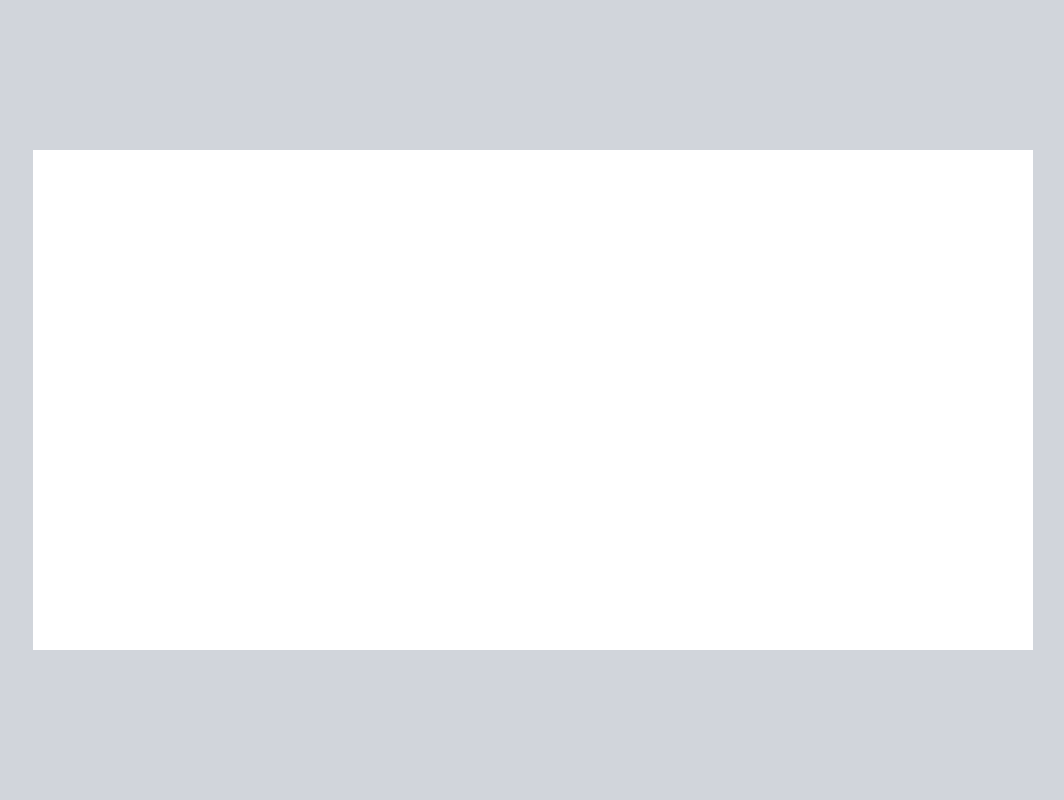
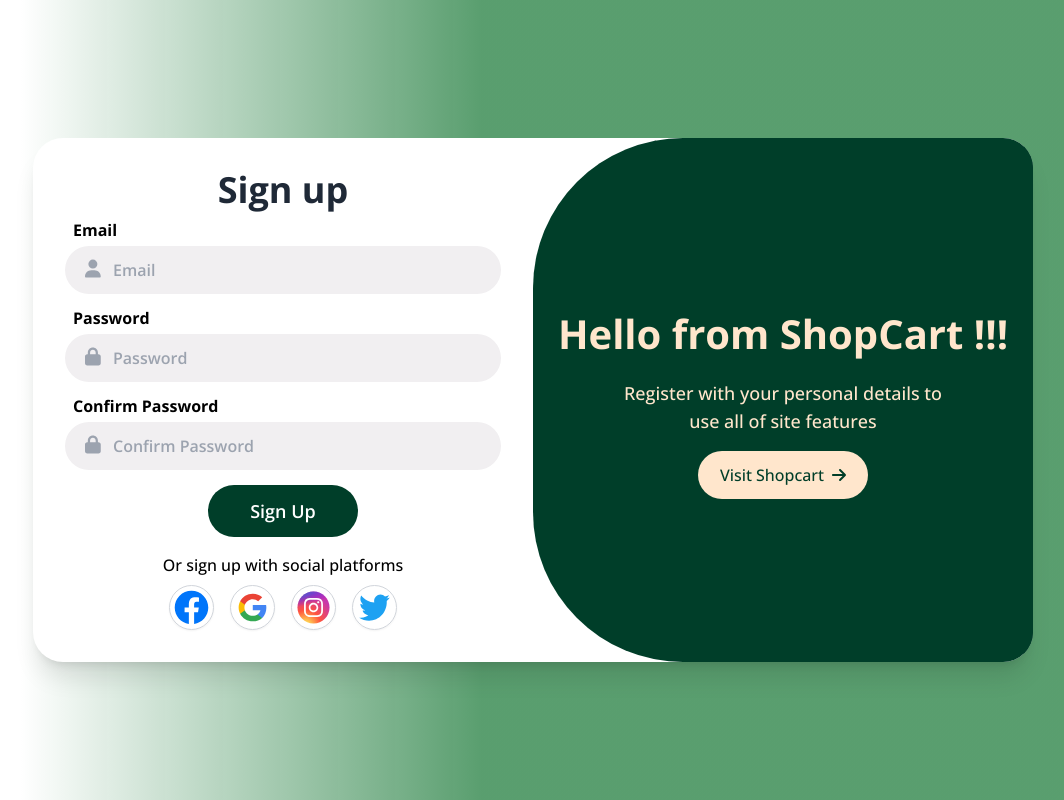
Before and after one commit to vudinhan2525/Shopcart, a React (Create React App) app in the folder front-end/: page /register in a window 1280 px wide. Shown: the whole page, without its empty margins (107-1171 px from the left). Built offline with nearby package versions, Linux system fonts and the light colour scheme.

Commit message:
ui sign up

```diff
--- a/front-end/src/components/AuthProvider/AuthProvider.js
+++ b/front-end/src/components/AuthProvider/AuthProvider.js
@@ -1,7 +1,7 @@
 import { createContext, useState } from 'react';
 const AuthContext = createContext();
 function AuthProvider({ children }) {
-  const [isLoggedIn, setIsLoggedIn] = useState();
+  const [isLoggedIn, setIsLoggedIn] = useState(false);
   const [showLoginModal, setShowLoginModal] = useState(false);
   const login = () => {
     setIsLoggedIn(true);
--- a/front-end/src/components/HeaderComponent/HeaderComponent.js
+++ b/front-end/src/components/HeaderComponent/HeaderComponent.js
@@ -7,8 +7,9 @@
 import CategoryMenu from './CategoryMenu/CategoryMenu';
 import { useContext } from 'react';
 import { AuthContext } from '../AuthProvider/AuthProvider';
+import ConditionalLink from '../../utils/ConditionalLink/ConditionalLink';
 function HeaderComponent() {
-  const { setShowLoginModal } = useContext(AuthContext);
+  const { isLoggedIn, setShowLoginModal } = useContext(AuthContext);
   return (
     <div className="flex py-2 backdrop-blur-md bg-[#F5F5F7]/70 items-center shadow-sm fixed top-0 right-0 left-0 z-50">
       <Link to="/" className="basis-1/4">
@@ -44,10 +45,15 @@
           {UserIcon()}
           <p>Account</p>
         </li>
-        <li className="flex w-[110px] justify-center items-center gap-2 cursor-pointer p-3 text-[15px] rounded-full transition-all hover:bg-gray-200">
+        <ConditionalLink
+          onClick={() => setShowLoginModal(true)}
+          to="/order"
+          condition={isLoggedIn}
+          className="select-none flex w-[110px] justify-center items-center gap-2 cursor-pointer p-3 text-[15px] rounded-full transition-all hover:bg-gray-200"
+        >
           {CartIcon()}
           <p>Cart </p>
-        </li>
+        </ConditionalLink>
       </ul>
     </div>
   );
--- a/front-end/src/index.css
+++ b/front-end/src/index.css
@@ -50,3 +50,12 @@
   background: rgb(4, 112, 239);
   background: linear-gradient(52deg, rgba(4, 112, 239, 1) 6%, rgba(255, 255, 255, 1) 49%, rgba(8, 239, 107, 1) 96%);
 }
+.bg-register-ct {
+  background: rgb(255, 255, 255);
+  background: linear-gradient(
+    90deg,
+    rgba(255, 255, 255, 1) 0%,
+    rgba(255, 255, 255, 1) 10%,
+    rgba(84, 155, 106, 0.9676093948321516) 46%
+  );
+}
--- a/front-end/src/pages/RegisterPage/RegisterPage.js
+++ b/front-end/src/pages/RegisterPage/RegisterPage.js
@@ -1,8 +1,80 @@
+import { FontAwesomeIcon } from '@fortawesome/react-fontawesome';
+import { faArrowRight, faLock, faUser } from '@fortawesome/free-solid-svg-icons';
+import { FacebookIcons, GoogleIcons, InstagramIcons, TwiterIcons } from '../../utils/IconSVG/index';
 function RegisterPage() {
   return (
-    <div className="fixed top-0 bottom-0 right-0 left-0 bg-gray-300 w-full">
-      <div className="right-[50%] translate-x-[50%] translate-y-[-50%] top-[50%] absolute w-[1000px] h-[500px] bg-white">
-        <div></div>
+    <div className="fixed top-0 bottom-0 right-0 left-0 bg-register-ct  w-full">
+      <div className="right-[50%] translate-x-[50%] translate-y-[-50%] overflow-hidden rounded-[30px] shadow-xl top-[50%] absolute w-[1000px]  bg-white">
+        <div className="flex">
+          <div className="basis-1/2">
+            <div className="px-8 py-8 ">
+              <header className="text-center text-4xl font-bold text-gray-800 mb-2">Sign up</header>
+              <p className="text-base ml-2 font-bold mb-1">Email</p>
+              <div className="flex items-center relative">
+                <div className="absolute top-[50%] translate-y-[-55%] left-[20px]  text-lg text-[#9CA3AF]">
+                  <FontAwesomeIcon icon={faUser} />
+                </div>
+                <input
+                  placeholder="Email"
+                  className="w-full bg-[#F1EFF1] outline-none px-12  font-semibold py-3 rounded-full"
+                ></input>
+              </div>
+              <p className="ml-2 font-bold mt-3 mb-1">Password</p>
+              <div className="flex items-center relative">
+                <div className="absolute top-[50%] translate-y-[-55%] left-[20px]  text-lg text-[#9CA3AF]">
+                  <FontAwesomeIcon icon={faLock} />
+                </div>
+                <input
+                  type="password"
+                  placeholder="Password"
+                  className="w-full bg-[#F1EFF1] outline-none px-12 font-semibold py-3 rounded-full"
+                ></input>
+              </div>
+              <p className="ml-2 font-bold mt-3 mb-1">Confirm Password</p>
+              <div className="flex items-center relative">
+                <div className="absolute top-[50%] translate-y-[-55%] left-[20px]  text-lg text-[#9CA3AF]">
+                  <FontAwesomeIcon icon={faLock} />
+                </div>
+                <input
+                  type="password"
+                  placeholder="Confirm Password"
+                  className="w-full bg-[#F1EFF1] outline-none px-12 font-semibold py-3 rounded-full"
+                ></input>
+              </div>
+              <div className="mt-[15px] select-none cursor-pointer transition-all hover:opacity-80 mx-auto text-center bg-primary-color w-[150px] px-6 py-3 rounded-full text-white text-lg font-semibold">
+                Sign Up
+              </div>
+              <p className="text-center mt-4">Or sign up with social platforms</p>
+              <div className="flex justify-center mt-2 gap-4">
+                <div className="border-[1px] cursor-pointer p-1 border-gray-300 shadow-sm rounded-full ">
+                  <FacebookIcons height="35px" width="35px" />
+                </div>
+                <div className="border-[1px] cursor-pointer p-1 border-gray-300 shadow-sm rounded-full ">
+                  <GoogleIcons height="35px" width="35px" />
+                </div>
+                <div className="border-[1px] cursor-pointer p-1 border-gray-300 shadow-sm rounded-full ">
+                  <InstagramIcons height="35px" width="35px" />
+                </div>
+                <div className="border-[1px] cursor-pointer p-1 border-gray-300 shadow-sm rounded-full ">
+                  <TwiterIcons height="35px" width="35px" />
+                </div>
+              </div>
+            </div>
+          </div>
+          <div className="relative basis-1/2 bg-primary-color text-[#FFE6CC] rounded-l-[150px]">
+            <header className="text-center mt-[35%] text-[40px] leading-[42px]  font-bold">
+              Hello from ShopCart !!!
+            </header>
+            <p className="mt-6 text-center max-w-[350px] text-lg mx-auto">
+              Register with your personal details to use all of site features
+            </p>
+            <div className="group mt-4 text-center select-none bg-[#FFE6CC] text-primary-color w-[170px] cursor-pointer mx-auto py-3 rounded-full">
+              <div className="group-hover:pl-2 inline-block transition-all">Visit Shopcart</div>
+              <FontAwesomeIcon icon={faArrowRight} className="ml-2" />
+            </div>
+            <div className="absolute w-[10px] top-0 h-[100%] bg-primary-color right-[-1px] "></div>
+          </div>
+        </div>
       </div>
     </div>
   );
--- /dev/null
+++ b/front-end/src/utils/ConditionalLink/ConditionalLink.js
@@ -0,0 +1,19 @@
+import { Link } from 'react-router-dom';
+
+function ConditionalLink({ to, condition, onClick, className, children }) {
+  if (condition === false)
+    return (
+      <div onClick={onClick} className={className}>
+        {children}
+      </div>
+    );
+  else {
+    return (
+      <Link to={to} className={className}>
+        {children}
+      </Link>
+    );
+  }
+}
+
+export default ConditionalLink;
```
